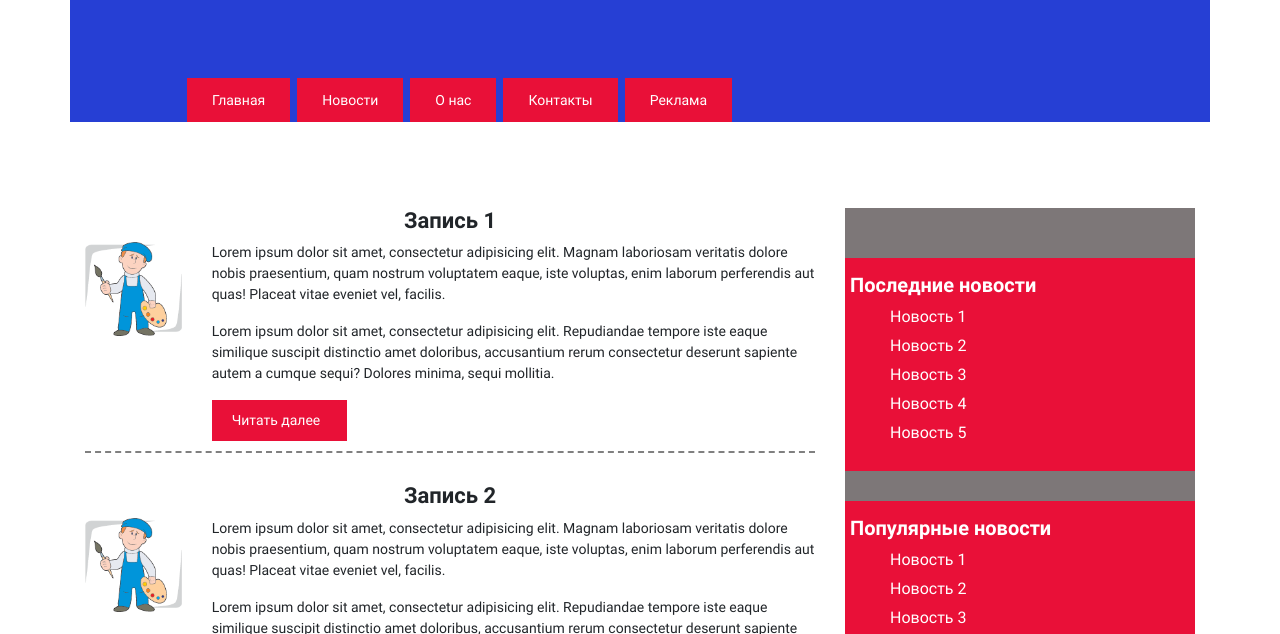
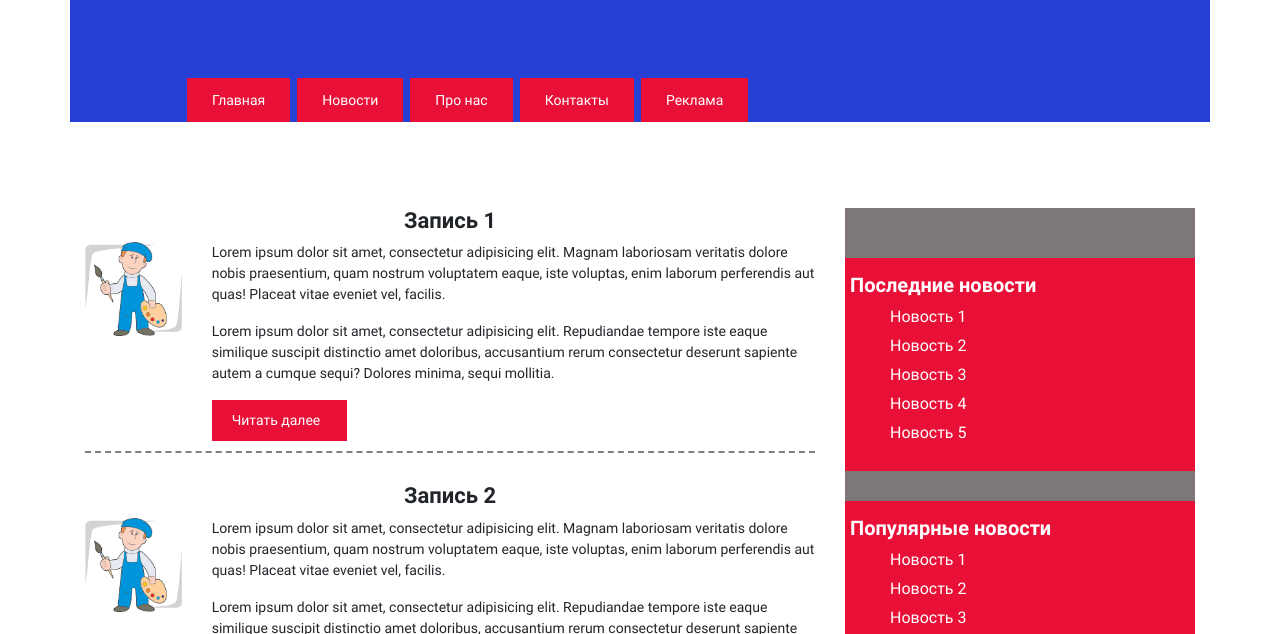
Before and after one commit to andrey-dotcom/site, a plain HTML site: page index.html in a window 1280 px wide. Shown: the part 166-800 px from the top of the page. Drawn offline with Linux system fonts and the light colour scheme.

Commit message:
Update index.html

```diff
--- a/index.html
+++ b/index.html
@@ -31,7 +31,7 @@
 					<ul class="menu-header">
 						<li><a href="#">Главная</a></li>
 						<li><a href="#">Новости</a></li>
-						<li><a href="#">О нас</a></li>
+						<li><a href="#">Про нас</a></li>
 						<li><a href="#">Контакты</a></li>
 						<li><a href="#">Реклама</a></li>
 					</ul>
```
